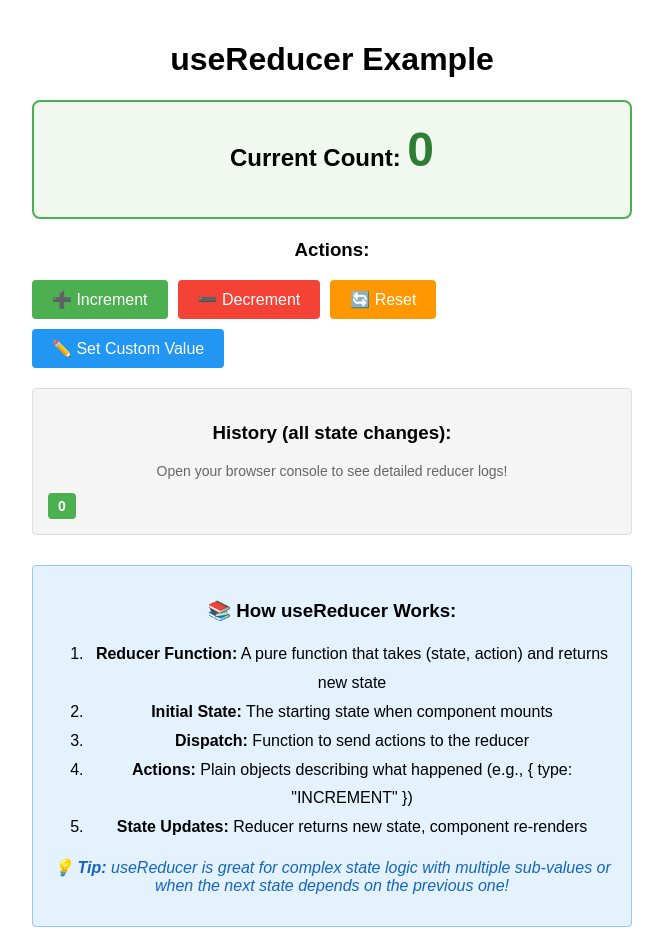
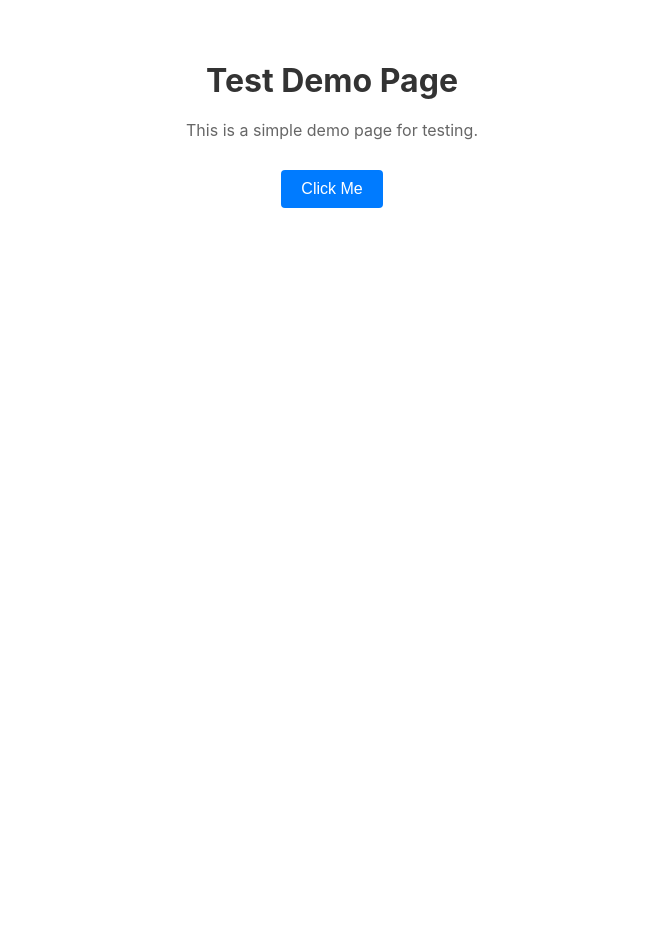
Before and after one commit to nitishkalra-AI/test-app-for-nirikshan, a React (Create React App) app: page / in a window 1280 px wide. Shown: the whole page, without its empty margins (308-971 px from the left). After the commit the page ends 800 px from the top, so only its background shows below. Built offline with nearby package versions, Linux system fonts and the light colour scheme.

Commit message:
test-branch part -2

```diff
--- a/src/Address/index.tsx
+++ b/src/Address/index.tsx
@@ -80,7 +80,7 @@ const initialState: CounterState = {
 function Address() {
   // useReducer returns: [currentState, dispatchFunction]
   // dispatch is used to send actions to the reducer
-  const [state, dispatch] = useReducer(counterReducer, initialState);
+
 
   console.log('📊 Current State:', state);
 
--- a/src/App.js
+++ b/src/App.js
@@ -1,11 +1,11 @@
 import React from 'react';
-import Address from './Address';
+import DemoPage from './DemoPage';
 import './App.css';
 
 function App() {
   return (
     <div className="App">
-      <Address />
+      <DemoPage />
     </div>
   );
 }
--- /dev/null
+++ b/src/DemoPage.css
@@ -0,0 +1,28 @@
+.demo-page {
+  padding: 40px;
+  text-align: center;
+}
+
+.demo-page h1 {
+  color: #333;
+  margin-bottom: 20px;
+}
+
+.demo-page p {
+  color: #666;
+  margin-bottom: 30px;
+}
+
+.demo-page button {
+  padding: 10px 20px;
+  font-size: 16px;
+  background-color: #007bff;
+  color: white;
+  border: none;
+  border-radius: 4px;
+  cursor: pointer;
+}
+
+.demo-page button:hover {
+  background-color: #0056b3;
+}
--- /dev/null
+++ b/src/DemoPage.js
@@ -0,0 +1,16 @@
+import React from 'react';
+import './DemoPage.css';
+
+function DemoPage() {
+  return (
+    <div className="demo-page">
+      <h1>Test Demo Page</h1>
+      <p>This is a simple demo page for testing.</p>
+      <button onClick={() => alert('Button clicked!')}>
+        Click Me
+      </button>
+    </div>
+  );
+}
+
+export default DemoPage;
```
